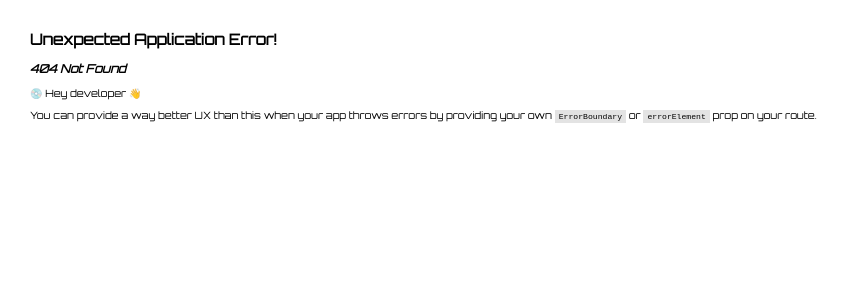
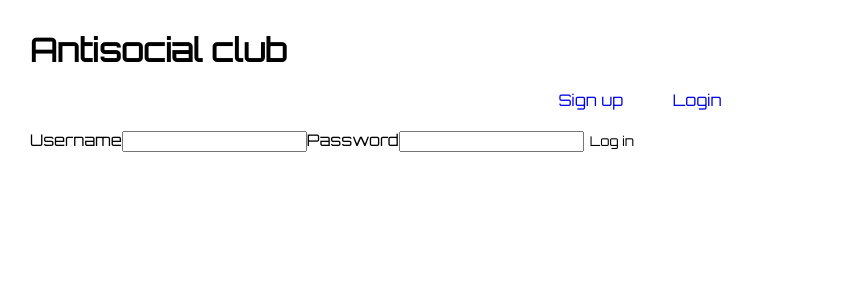
Before and after one commit to victorandujar/202301-w7chwe-victor-andujar, a React (Create React App) app: page /login in a window 1280 px wide. Before the commit this address had no page. Shown: the top 300 px of the page, without its empty margins (0-848 px from the left). Built offline with nearby package versions, Linux system fonts and the light colour scheme.

Commit message:
Create LoginPage, add to router and change naming of pages

```diff
--- a/src/components/Layout/Layout.tsx
+++ b/src/components/Layout/Layout.tsx
@@ -18,8 +18,8 @@ const Layout = (): JSX.Element => {
             </Link>
           </div>
         </nav>
+        <Outlet />
       </LayoutStyled>
-      <Outlet />
     </>
   );
 };
--- /dev/null
+++ b/src/pages/LoginPage/LoginPage.tsx
@@ -0,0 +1,7 @@
+import LoginForm from "../../components/LoginForm/LoginForm";
+
+const LoginPage = (): JSX.Element => {
+  return <LoginForm />;
+};
+
+export default LoginPage;
--- a/src/pages/SignUp/SignUp.tsx
+++ b/src/pages/SignUpPage/SignUp.tsx
@@ -1,7 +1,7 @@
 import SignUpForm from "../../components/SigUpForm/SignUpForm";
 import SignUpStyled from "./SignUpStyled";
 
-const SignUp = (): JSX.Element => {
+const SignUpPage = (): JSX.Element => {
   return (
     <SignUpStyled>
       <SignUpForm />
@@ -9,4 +9,4 @@ const SignUp = (): JSX.Element => {
   );
 };
 
-export default SignUp;
+export default SignUpPage;
```
Also changed, not shown: src/routers/routes.tsx (+7 -2 lines), src/pages/SignUpPage/SignUpStyled.tsx (renamed from src/pages/SignUp/SignUpStyled.tsx).
